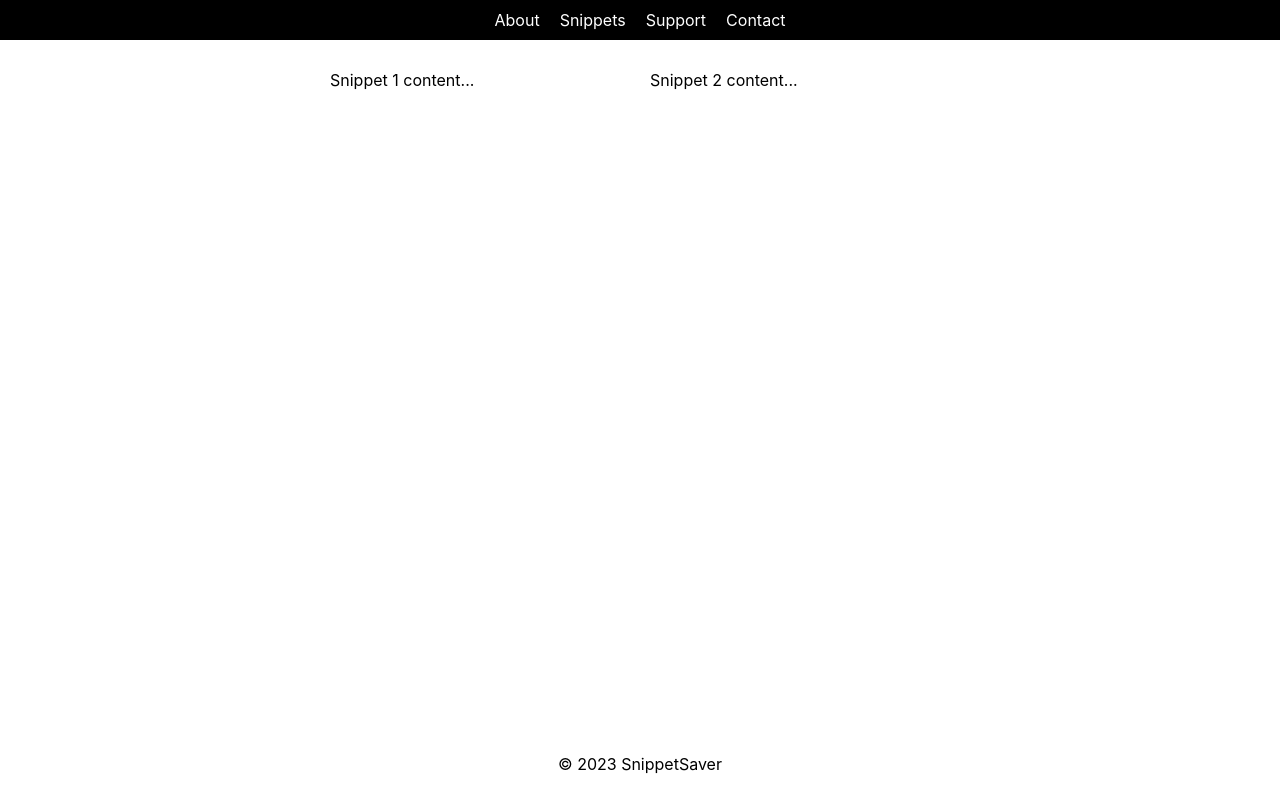
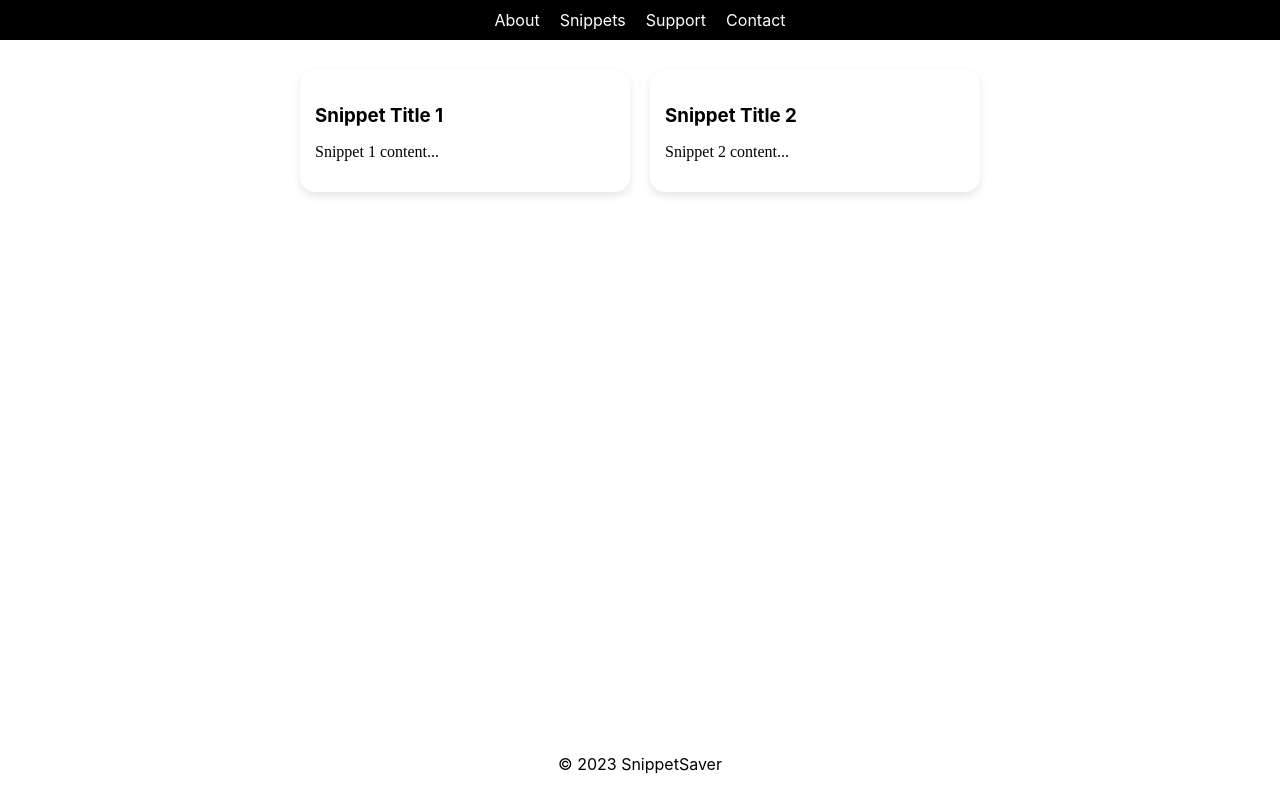
Before and after one commit to EdinMhc/snippet-saver-website, a React (Create React App) app: page / in a window 1280 px wide. Built offline with nearby package versions, Linux system fonts and the light colour scheme.

Commit message:
Add basic outline for snippet body

```diff
--- a/src/Components/SnippetsContent.js
+++ b/src/Components/SnippetsContent.js
@@ -1,16 +1,18 @@
 import React from 'react';
+import '../Styles/SnippetContent.css';
 
 function SnippetsContent() {
     const snippets = [
-        { id: 1, content: "Snippet 1 content..." },
-        { id: 2, content: "Snippet 2 content..." },
+        { id: 1, title: "Snippet Title 1", content: "Snippet 1 content..." },
+        { id: 2, title: "Snippet Title 2", content: "Snippet 2 content..." },
     ];
 
     return (
-        <div>
+        <div className="snippets-container">
             {snippets.map(snippet => (
-                <div key={snippet.id} style={{ width: '300px', margin: '10px' }}>
-                    {snippet.content}
+                <div key={snippet.id} className="snippet">
+                    <h3 className="snippet-title">{snippet.title}</h3>
+                    <p className="snippet-content">{snippet.content}</p>
                 </div>
             ))}
         </div>
--- /dev/null
+++ b/src/Styles/SnippetContent.css
@@ -0,0 +1,24 @@
+.snippets-container {
+    display: flex;
+    flex-wrap: wrap;
+    justify-content: center;
+    padding: 10px;
+}
+
+.snippet {
+    background-color: white;
+    border-radius: 15px;
+    padding: 15px;
+    margin: 10px;
+    box-shadow: 0 4px 8px rgba(0, 0, 0, 0.1);
+    width: 300px;
+}
+
+.snippet-title {
+    font-weight: bold;
+    margin-bottom: 10px;
+}
+
+.snippet-content {
+    font-family: 'Times New Roman', Times, serif;
+}
```
